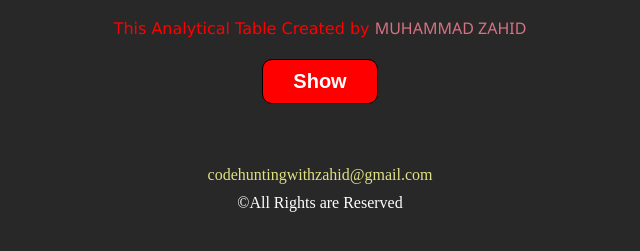
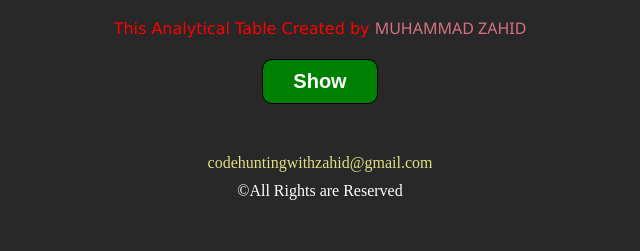
Before and after one commit to codehunterzahid/Social-Analytics, a plain HTML site: page index.html in a window 1280 px wide. Both pictures are taken after a click on the button "Hide". Shown: the part 67-318 px from the top of the page, without its empty margins (320-960 px from the left). Drawn offline with Linux system fonts and the light colour scheme.

Commit message:
finally its done

```diff
--- a/index.css
+++ b/index.css
@@ -34,7 +34,7 @@ body{
 table{
     margin: auto;
     width: 63%;
-    padding-top: 50px;
+    padding-top: 3%;
     display: flex;
     flex-direction: column;
     justify-content: center;
@@ -79,7 +79,7 @@ footer{
     text-align: center;
     justify-content: center;
     align-items: center;
-    padding-top: 5%;
+    padding-top: 4%;
 }
 a{
     text-decoration: none;
--- a/index.html
+++ b/index.html
@@ -6,7 +6,6 @@
     <meta name="viewport" content="width=device-width, initial-scale=1.0">
     <title>Social-Analytics</title>
     <link rel="stylesheet" href="index.css">
-
 </head>
 
 <body>
@@ -18,7 +17,7 @@
 
         <div class="btns">
             <button id="hide1" type="button" onclick="myFunction()">Hide</button>
-            <button id="show" style="display:none;" type="button" onclick="myFunction1()">Show</button>
+            <!-- <button id="show" style="display:none;" type="button" onclick="myFunction1()">Show</button> -->
         </div>
 
         <div>
--- a/js/index.js
+++ b/js/index.js
@@ -1,15 +1,32 @@
-function myFunction() {
-    document.getElementById("hide").style.display = "none";
-    document.getElementById("hide1").style.display = "none";
+// function myFunction() {
+//     document.getElementById("hide").style.display = "none";
+//     document.getElementById("hide1").style.display = "none";
 
-    document.getElementById("show").style.display = "block";
-    document.getElementById("hide1").innerHTML = "Show"
-  }
+//     document.getElementById("show").style.display = "block";
+//     document.getElementById("hide1").innerHTML = "Show"
+//   }
 
-  function myFunction1() {
-    document.getElementById("hide").style.display = "block";
-    document.getElementById("hide1").style.display = "block";
+//   function myFunction1() {
+//     document.getElementById("hide").style.display = "block";
+//     document.getElementById("hide1").style.display = "block";
 
-    document.getElementById("show").style.display = "none";
-    document.getElementById("hide1").innerHTML = "Hide"
-  }
+//     document.getElementById("show").style.display = "none";
+//     document.getElementById("hide1").innerHTML = "Hide"
+//   }
+
+  // JavaScript code to add functionality to the page
+
+  // Add an event listener to the button with id "hide1"
+  document.getElementById("hide1").addEventListener("click", function() {
+      // Toggle the display of the element with id "hide"
+      var hideElement = document.getElementById("hide");
+      if (hideElement.style.display === "none") {
+          hideElement.style.display = "block";
+          // Change the innerHTML of the button to "Hide"
+          this.innerHTML = "Hide";
+      } else {
+          hideElement.style.display = "none";
+          // Change the innerHTML of the button to "Show"
+          this.innerHTML = "Show";
+      }
+  });
```
